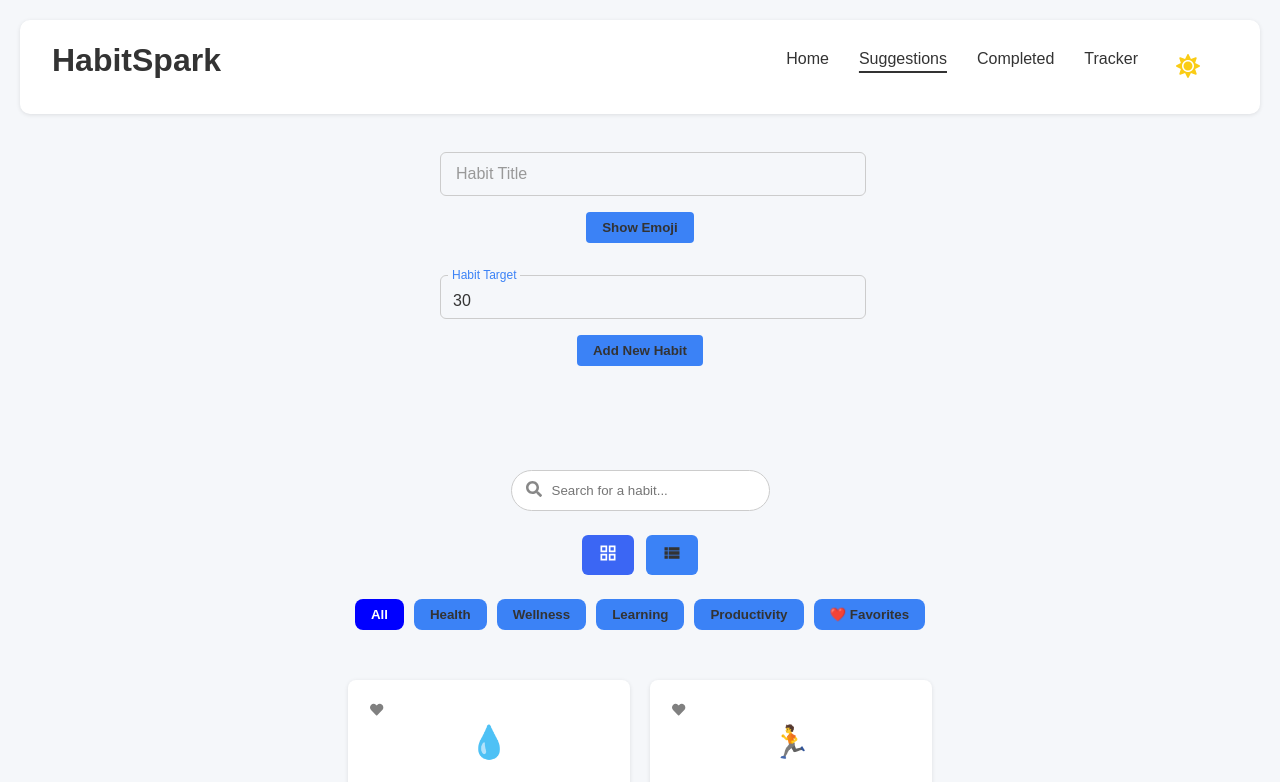
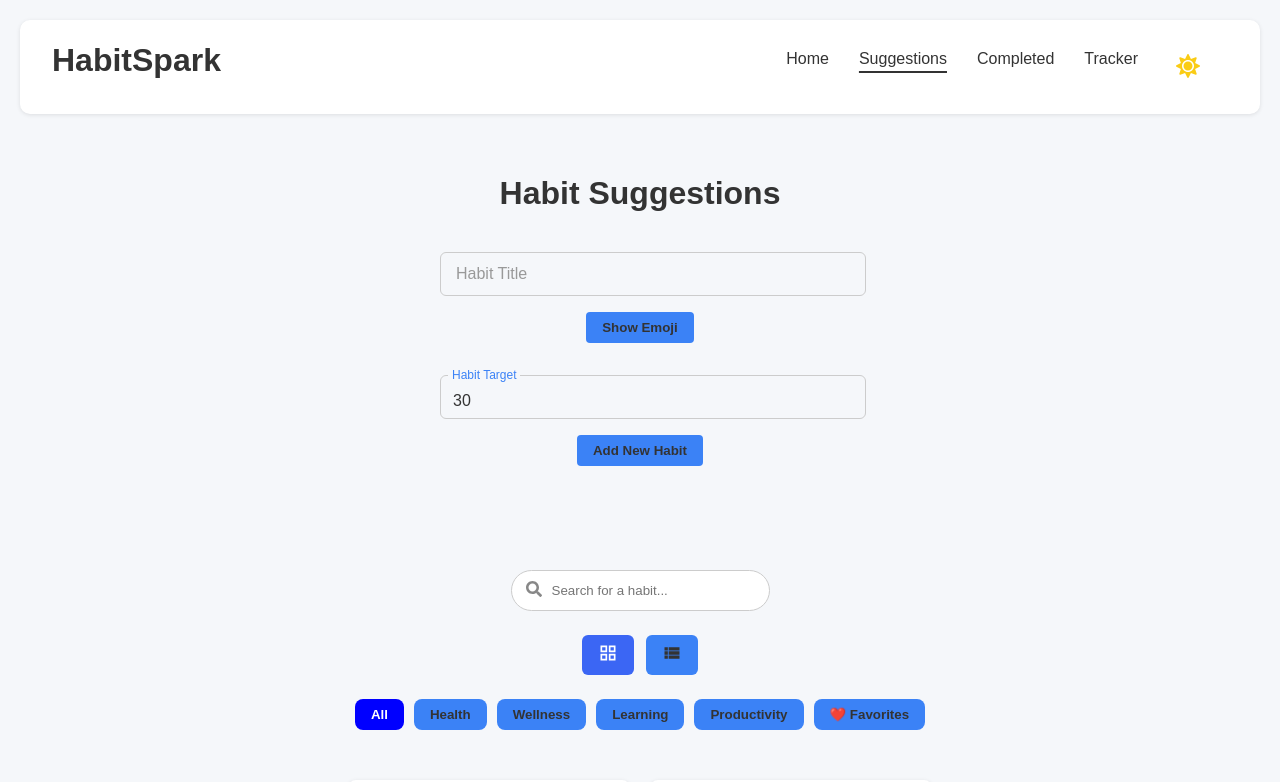
Before and after one commit to Triumphant307/habit-spark-2.0, a Next.js app: page /suggestion in a window 1280 px wide. Shown: the top 782 px of the page. Built offline with nearby package versions, Linux system fonts and the light colour scheme.

Commit message:
Fixed the margin issues in the suggestion page

```diff
--- a/app/Styles/Suggestion/Suggestion.module.css
+++ b/app/Styles/Suggestion/Suggestion.module.css
@@ -5,7 +5,7 @@
   display: flex;
   flex-direction: column;
   align-items: center;
-  margin-top: -100px;
+  /* margin-top: -100px; */
 }
 
 .title {
```
